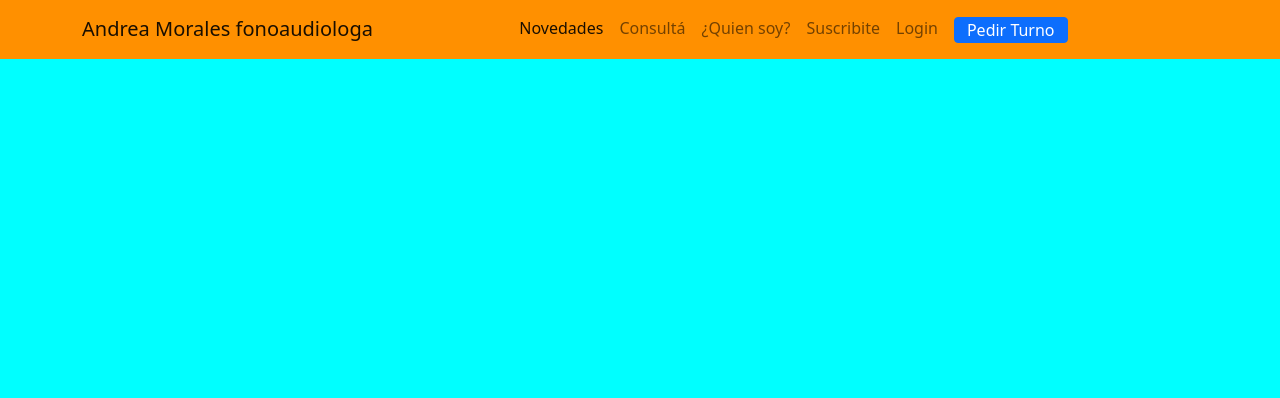
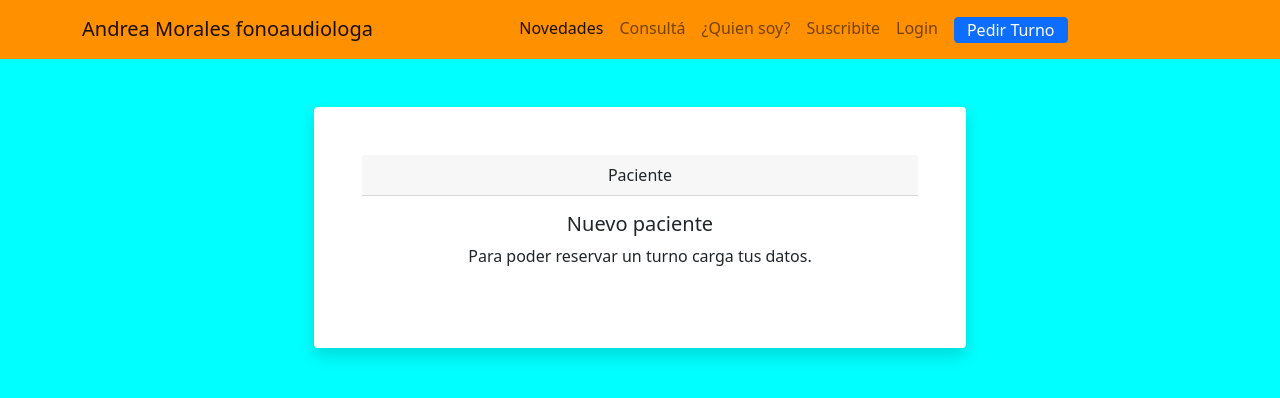
Before and after one commit to gastoncorrea/andrea-fonoaudiologa, an Angular app: page /nuevo-usuario in a window 1280 px wide. Before the commit this address led to /. Shown: the top 398 px of the page. Built offline with nearby package versions, Linux system fonts and the light colour scheme; a web font is replaced by a local one.

Commit message:
Add userForm component

```diff
--- a/src/app/app-routing.module.ts
+++ b/src/app/app-routing.module.ts
@@ -3,11 +3,13 @@ import { CommonModule } from '@angular/common';
 import {Routes, RouterModule} from '@angular/router';
 import { TurnosComponent } from './components/turnos/turnos.component';
 import { CabeceraComponent } from './components/cabecera/cabecera.component';
+import { FormUsuarioComponent } from './backoffice/usuario/form-usuario/form-usuario.component';
 
 
 const routes:Routes = [
   {path: '', component: CabeceraComponent},
-  {path: 'turnos', component : TurnosComponent}
+  {path: 'turnos', component : TurnosComponent},
+  {path: 'nuevo-usuario', component: FormUsuarioComponent}
 ];
 
 @NgModule({
--- a/src/app/backoffice/usuario/form-usuario/form-usuario.component.html
+++ b/src/app/backoffice/usuario/form-usuario/form-usuario.component.html
@@ -1 +1,10 @@
-<p>form-usuario works!</p>
+<div class="row justify-content-center align-items-center">
+    <div class="card text-center col-sm-12 col-md-8 col-lg-6 my-5 shadow border-0 p-5">
+        <div class="card-header">Paciente</div>
+        <div class="card-body">
+            <h5 class="card-title">Nuevo paciente</h5>
+            <p class="card-text">Para poder reservar un turno carga tus datos.</p>
+            <form ></form>
+        </div>
+    </div>
+</div>
--- a/src/app/components/navbar/navbar.component.html
+++ b/src/app/components/navbar/navbar.component.html
@@ -11,7 +11,7 @@
         <a class="nav-link" href="#">¿Quien soy?</a>
         <a class="nav-link ">Suscribite</a>
         <a class="nav-link ">Login</a>
-        <a class="nav-link "><button type="button" class="btn btn-primary py-0" routerLink="/turnos">Pedir Turno</button></a>
+        <a class="nav-link "><button type="button" class="btn btn-primary py-0" routerLink="/nuevo-usuario">Pedir Turno</button></a>
       </div>
     </div>
   </div>
```
